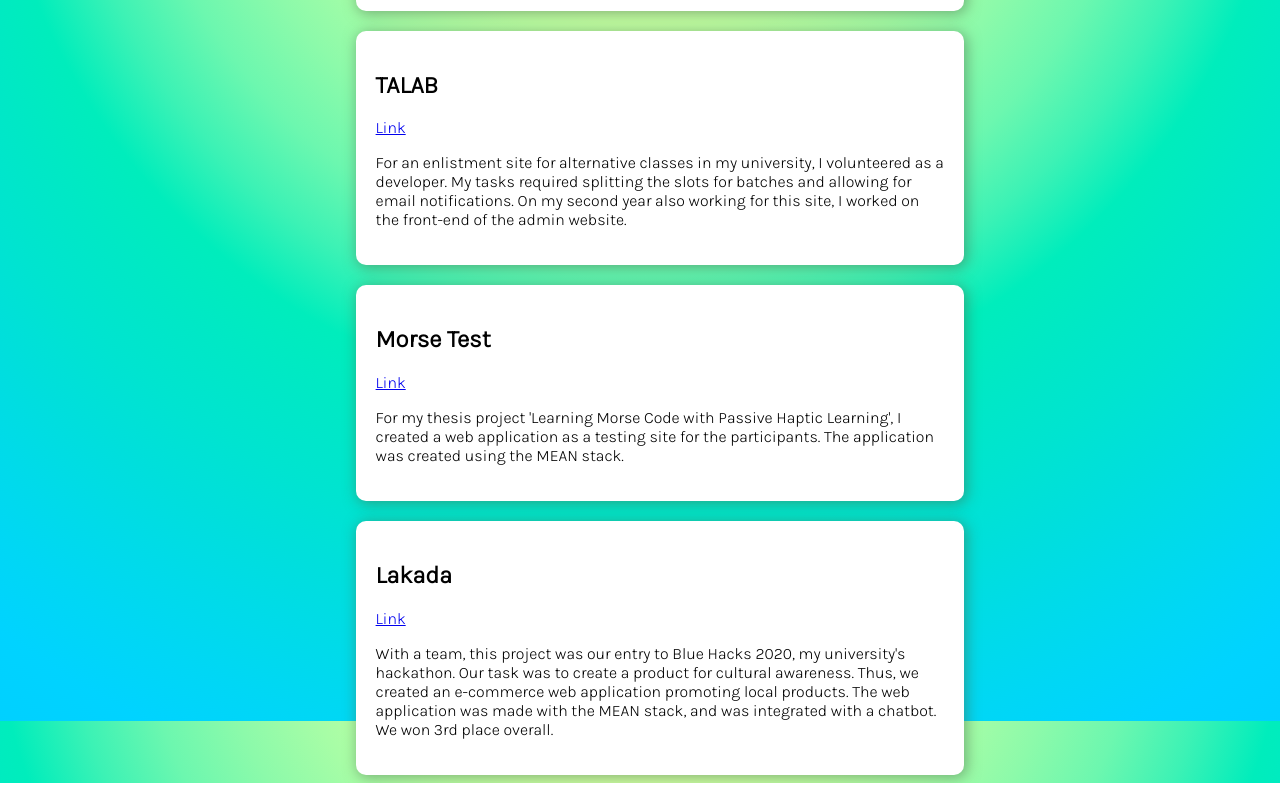
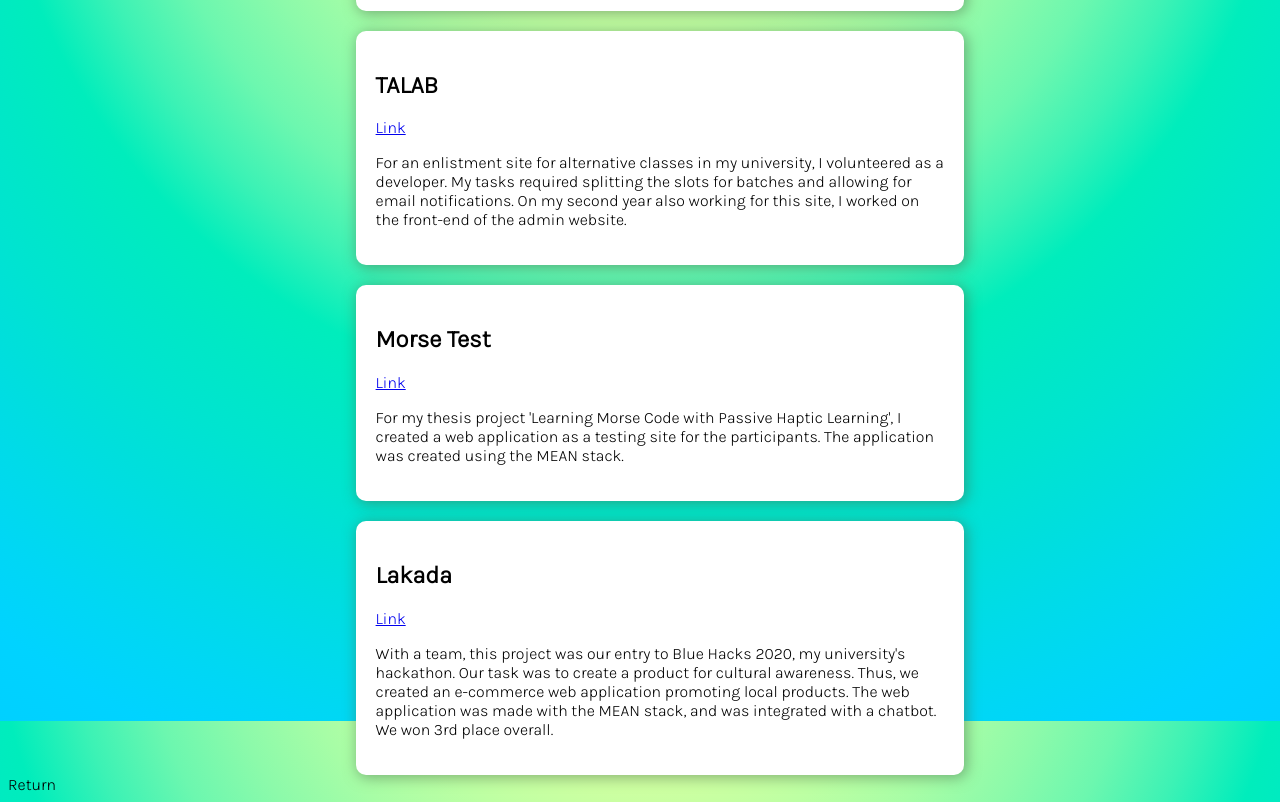
Before and after one commit to kristiingco/kristiingco-portfolio-site, a React (Create React App) app: page /experience in a window 1280 px wide. Shown: the part 879-1681 px from the top of the page. Built offline with nearby package versions, Linux system fonts and the light colour scheme.

Commit message:
Create back component

```diff
--- /dev/null
+++ b/src/components/Back.css
@@ -0,0 +1,4 @@
+.back-link {
+    color: #000000;
+    text-decoration: none;
+}
--- /dev/null
+++ b/src/components/Back.js
@@ -0,0 +1,13 @@
+import React, { Fragment } from 'react'
+import './Back.css'
+import { Link } from 'react-router-dom'
+
+const Back = () => {
+    return (
+        <Fragment>
+            <Link to ="/" className="back-link">Return</Link>
+        </Fragment>
+    )
+}
+
+export default Back
--- a/src/components/pages/About/About.js
+++ b/src/components/pages/About/About.js
@@ -1,15 +1,19 @@
-import React from 'react'
+import React, { Fragment } from 'react'
 import './About.css'
 import PropTypes from 'prop-types'
+import Back from '../../Back'
 
 const About = ({ imageURL, description }) => {
     return (
-        <div className="about-container">
-            <img src={imageURL} className="about-image" alt="kristi"/>
-            <div className="about-description">
-                <p>{ description }</p>
+        <Fragment>
+            <div className="about-container">
+                <img src={imageURL} className="about-image" alt="kristi"/>
+                <div className="about-description">
+                    <p>{ description }</p>
+                </div>
             </div>
-        </div>
+        <Back />
+        </Fragment>
     )
 }
 
--- a/src/components/pages/Experience/Experience.js
+++ b/src/components/pages/Experience/Experience.js
@@ -1,10 +1,12 @@
-import React from 'react'
+import React, { Fragment } from 'react'
 import './Experience.css'
 import Work from './Work'
 import Project from './Project'
+import Back from '../../Back'
 
 const Experience = () => {
     return (
+        <Fragment>
             <div className="experience-container">
                 <Work workList={ [{
                     title: "VP for Logistics and Promotions",
@@ -39,6 +41,8 @@ const Experience = () => {
                     description: "With a team, this project was our entry to Blue Hacks 2020, my university's hackathon. Our task was to create a product for cultural awareness. Thus, we created an e-commerce web application promoting local products. The web application was made with the MEAN stack, and was integrated with a chatbot. We won 3rd place overall.",
                 }]} />
             </div>
+            <Back />
+        </Fragment>
     )
 }
 
--- a/src/components/pages/Skill/Skill.js
+++ b/src/components/pages/Skill/Skill.js
@@ -2,6 +2,7 @@ import React, { Fragment } from 'react'
 import './Skill.css'
 import SkillItem from './SkillItem'
 import PropTypes from 'prop-types'
+import Back from '../../Back'
 
 const Skill = ({ skillList }) => {
     return (
@@ -12,6 +13,7 @@ const Skill = ({ skillList }) => {
                     <SkillItem skill={skilL}/>
                 ))}
             </div>
+            <Back />
         </div>
     )
 }
```
Lines whose indentation alone changed are shown as unchanged.
